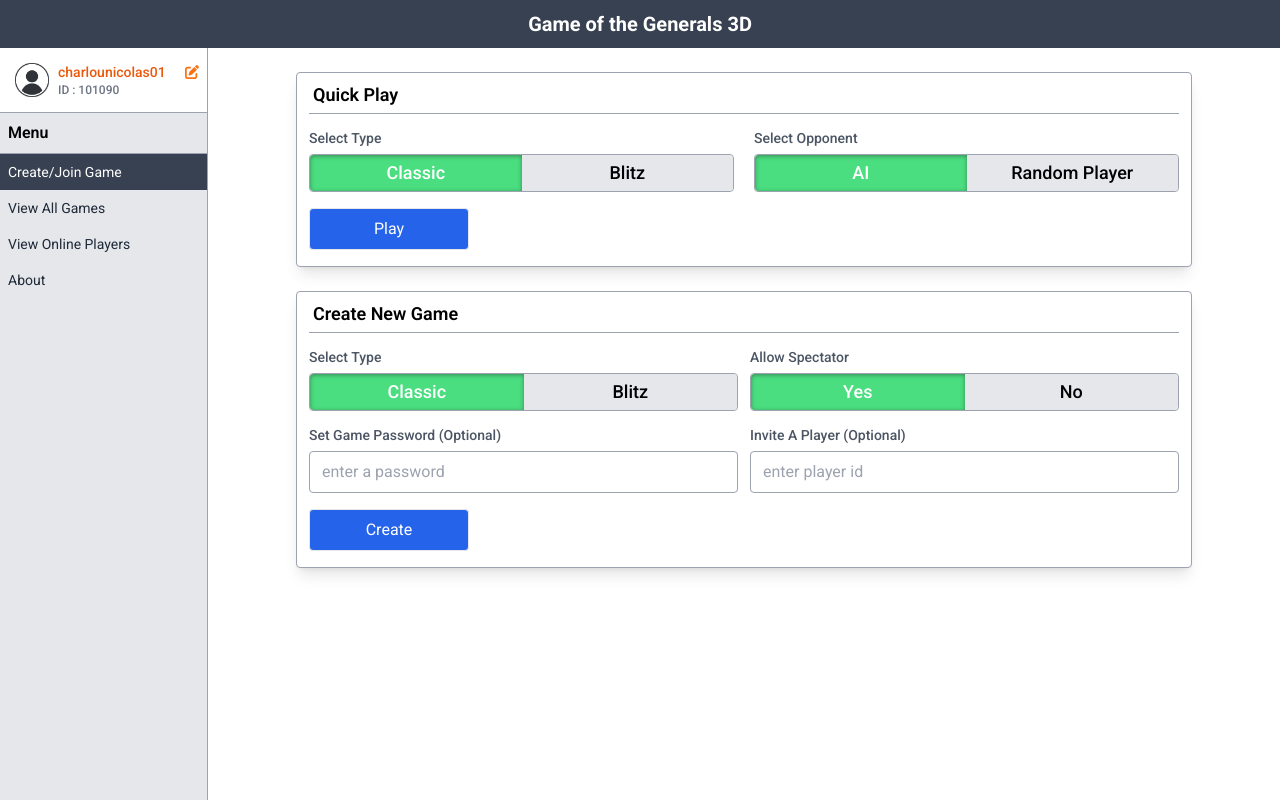
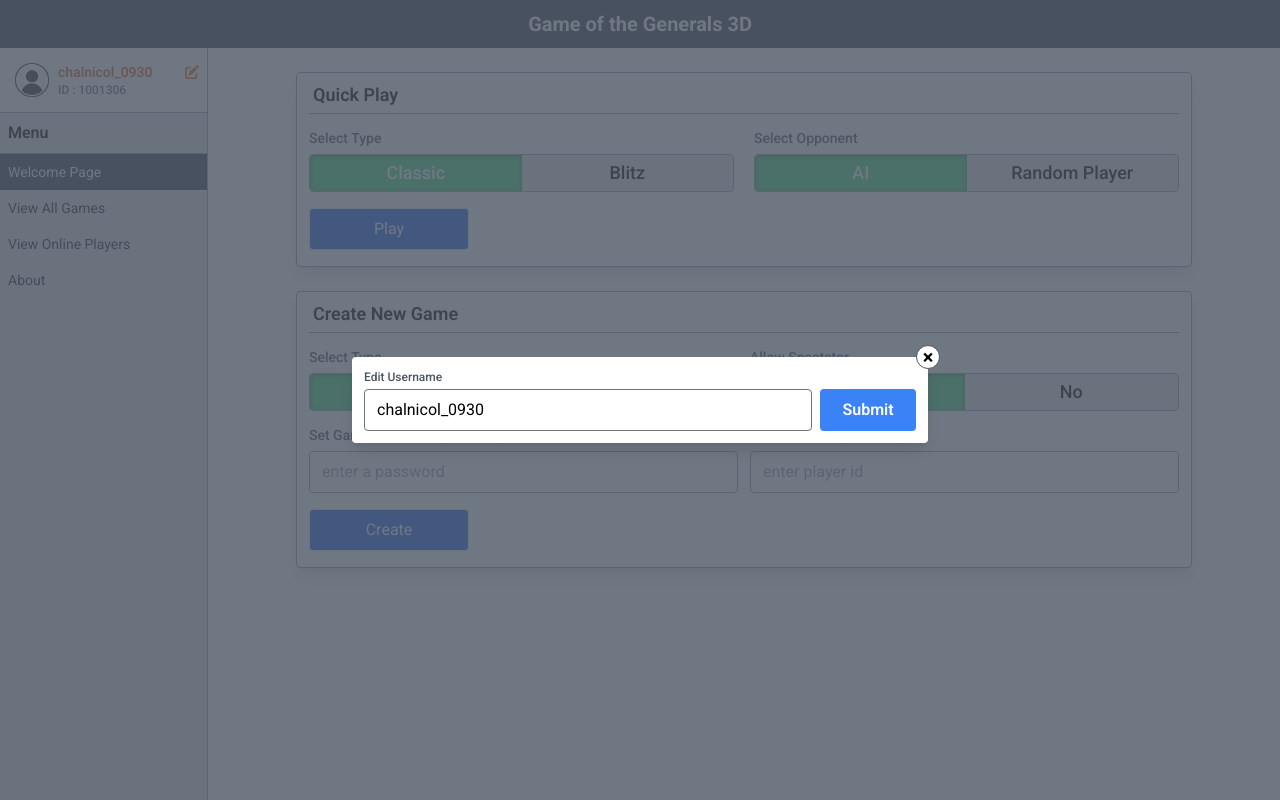
Before and after one commit to chalnicol/gog-react-threejs-2025, a React (Vite) app: page / in a window 1280 px wide. Both pictures are taken after a click on the button 192 px from the left and 72 px from the top of the page. Built offline with nearby package versions, Linux system fonts and the light colour scheme.

Commit message:
added custom modal

```diff
--- /dev/null
+++ b/src/components/CustomModal.jsx
@@ -0,0 +1,77 @@
+import React, { useEffect, useMemo, useRef, useState } from "react";
+import gsap from "gsap";
+
+const CustomModal = ({ size = "md", children, onCloseModal }) => {
+	const modalWindowRef = useRef(null);
+	const [isModalOpen, setIsModalOpen] = useState(false);
+
+	const modalSizeClass = useMemo(() => {
+		switch (size) {
+			case "xs":
+				return "max-w-xl";
+			case "sm":
+				return "max-w-2xl";
+			case "md":
+				return "max-w-3xl";
+			case "lg":
+				return "max-w-4xl";
+			case "xl":
+				return "max-w-5xl";
+			case "2xl":
+				return "max-w-6xl";
+			case "3xl":
+				return "max-w-7xl";
+			default:
+				return "max-w-3xl";
+		}
+	}, [size]);
+
+	useEffect(() => {
+		openModal();
+	}, []);
+
+	const openModal = () => {
+		setIsModalOpen(true);
+		gsap.fromTo(
+			modalWindowRef.current,
+			{ scale: 0 },
+			{ scale: 1, duration: 0.6, ease: "elastic.out(1, 0.6)" }
+		);
+	};
+	const closeModal = () => {
+		gsap.fromTo(
+			modalWindowRef.current,
+			{ scale: 1 },
+			{
+				scale: 0,
+				duration: 0.6,
+				ease: "elastic.in(1, 0.6)",
+				onComplete: () => {
+					setIsModalOpen(false);
+					onCloseModal();
+				},
+			}
+		);
+	};
+	return (
+		<div className="absolute top-0 left-0 h-full w-full">
+			<div className="absolute h-full w-full bg-gray-600 opacity-80"></div>
+			<div className="absolute h-full w-full flex items-center justify-center">
+				<div
+					ref={modalWindowRef}
+					className={`bg-white p-3 w-[90%] rounded shadow-lg relative ${modalSizeClass}`}
+				>
+					{children}
+					<button
+						className="absolute -top-3 -right-3 bg-white hover:bg-gray-200 text-black border border-gray-600 font-bold text-xl rounded-full h-6 w-6 leading-[1rem]"
+						onClick={closeModal}
+					>
+						&times;
+					</button>
+				</div>
+			</div>
+		</div>
+	);
+};
+
+export default CustomModal;
--- a/src/components/MainPage.jsx
+++ b/src/components/MainPage.jsx
@@ -3,6 +3,7 @@ import CreateGame from "./CreateGame";
 import SelectGame from "./SelectGame";
 import About from "./About";
 import NavBar from "./NavBar";
+import CustomModal from "./CustomModal";
 
 import UserDetails from "./UserDetails";
 
@@ -16,8 +17,17 @@ import {
 import gsap from "gsap";
 
 const MainPage = () => {
+	const [userData, setUserData] = useState({
+		username: "chalnicol_0930",
+		id: "1001306",
+		pic: null,
+	});
+
+	const [username, setUsername] = useState("chalnicol_0930");
+
 	const [panelSelected, setPanelSelected] = useState("main");
 	const [isSidebarOpen, setIsSidebarOpen] = useState(false);
+	const [showModal, setShowModal] = useState(false);
 
 	const sidebarRef = useRef(null);
 	useEffect(() => {
@@ -34,7 +44,7 @@ const MainPage = () => {
 	}, []);
 
 	const menuItems = [
-		{ id: 1, name: "main", label: "Create/Join Game" },
+		{ id: 1, name: "main", label: "Welcome Page" },
 		{ id: 2, name: "allGames", label: "View All Games" },
 		{ id: 3, name: "playersOnline", label: "View Online Players" },
 		{ id: 5, name: "about", label: "About" },
@@ -128,7 +138,7 @@ const MainPage = () => {
 
 	const burgerClicked = () => {
 		console.log("burger clicked");
-		setIsSidebarOpen(!isSidebarOpen);
+		setIsSidebarOpen((currValue) => !currValue);
 	};
 
 	const handleMenuItemClick = (name) => {
@@ -136,8 +146,23 @@ const MainPage = () => {
 		setIsSidebarOpen(false);
 	};
 
+	const handleUserEditClick = () => {
+		setShowModal(true);
+	};
+
+	const handleCloseModal = () => {
+		setShowModal(false);
+	};
+
+	const handleFormSubmit = (e) => {
+		e.preventDefault();
+		setUserData({ ...userData, username: username });
+		setShowModal(false);
+	};
+
 	return (
-		<div className="fixed top-0 left-0 h-screen w-screen overflow-hidden">
+		<>
+			<div className="fixed top-0 left-0 h-screen w-screen overflow-hidden relative">
 				<NavBar onBurgerClick={burgerClicked} />
 				<div className="h-[calc(100vh-3rem)] lg:flex relative">
 					{/* sidebar */}
@@ -149,7 +174,8 @@ const MainPage = () => {
 						}`}
 					>
 						{/* user details */}
-					<UserDetails />
+						<UserDetails details={userData} onUserEditClick={handleUserEditClick} />
+
 						{/* menu */}
 						<div>
 							<h2 className="p-2 font-semibold">Menu</h2>
@@ -208,9 +234,9 @@ const MainPage = () => {
 													</td>
 													<td className="p-2 text-base">
 														{game.status === "open" ? (
-														<FontAwesomeIcon icon={faLock} className="text-teal-600" />
+															<FontAwesomeIcon icon={faLock} className="text-gray-600" />
 														) : (
-														<FontAwesomeIcon icon={faLockOpen} className="text-gray-500" />
+															<FontAwesomeIcon icon={faLockOpen} className="text-green-600" />
 														)}
 														{/* <span className="text-xs">{game.status}</span> */}
 													</td>
@@ -287,7 +313,29 @@ const MainPage = () => {
 						{panelSelected === "about" && <About />}
 					</div>
 				</div>
+
+				{showModal && (
+					<CustomModal size="xs" onCloseModal={handleCloseModal}>
+						<p className="text-xs font-medium text-gray-600">Edit Username</p>
+						<form onSubmit={handleFormSubmit}>
+							<div className="flex gap-x-2 mt-1">
+								<input
+									type="text"
+									className="px-3 py-2 border border-gray-500 rounded flex-1 focus:outline-none focus:ring-1 focus:ring-blue-500"
+									placeholder="enter username"
+									value={username}
+									name="username"
+									onChange={(e) => setUsername(e.target.value)}
+								/>
+								<button className="bg-blue-500 py-2 hover:bg-blue-600 text-white w-24 font-semibold rounded">
+									Submit
+								</button>
 							</div>
+						</form>
+					</CustomModal>
+				)}
+			</div>
+		</>
 	);
 };
 
--- a/src/components/UserDetails.jsx
+++ b/src/components/UserDetails.jsx
@@ -2,10 +2,7 @@ import React from "react";
 import { FontAwesomeIcon } from "@fortawesome/react-fontawesome";
 import { faPenToSquare } from "@fortawesome/free-solid-svg-icons";
 
-const UserDetails = ({ userData }) => {
-	const handleEdit = () => {
-		// Implement editing functionality here
-	};
+const UserDetails = ({ details, onUserEditClick }) => {
 	return (
 		<div className="w-full flex items-center gap-x-0.5 p-2 bg-white border-b border-gray-400">
 			<img
@@ -16,16 +13,16 @@ const UserDetails = ({ userData }) => {
 			<div className="flex-1">
 				<div className="flex items-center">
 					<h2 className="text-sm font-medium text-orange-600 flex-1">
-						charlounicolas01
+						{details?.username}
 					</h2>
 					<button
 						className="text-orange-500 hover:text-orange-400 text-sm"
-						onClick={handleEdit}
+						onClick={onUserEditClick}
 					>
 						<FontAwesomeIcon icon={faPenToSquare} />
 					</button>
 				</div>
-				<p className="text-xs text-gray-500 font-medium">ID : 101090</p>
+				<p className="text-xs text-gray-500 font-medium">ID : {details?.id}</p>
 			</div>
 		</div>
 	);
```
Lines whose indentation alone changed are shown as unchanged.
